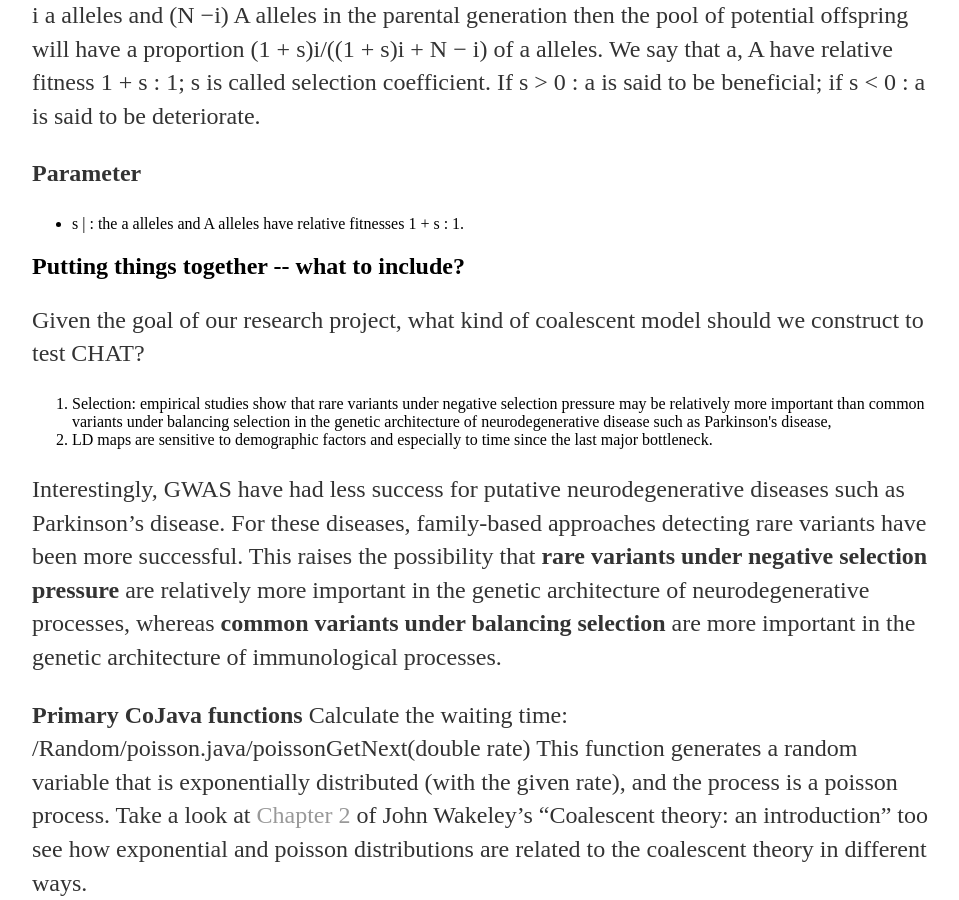
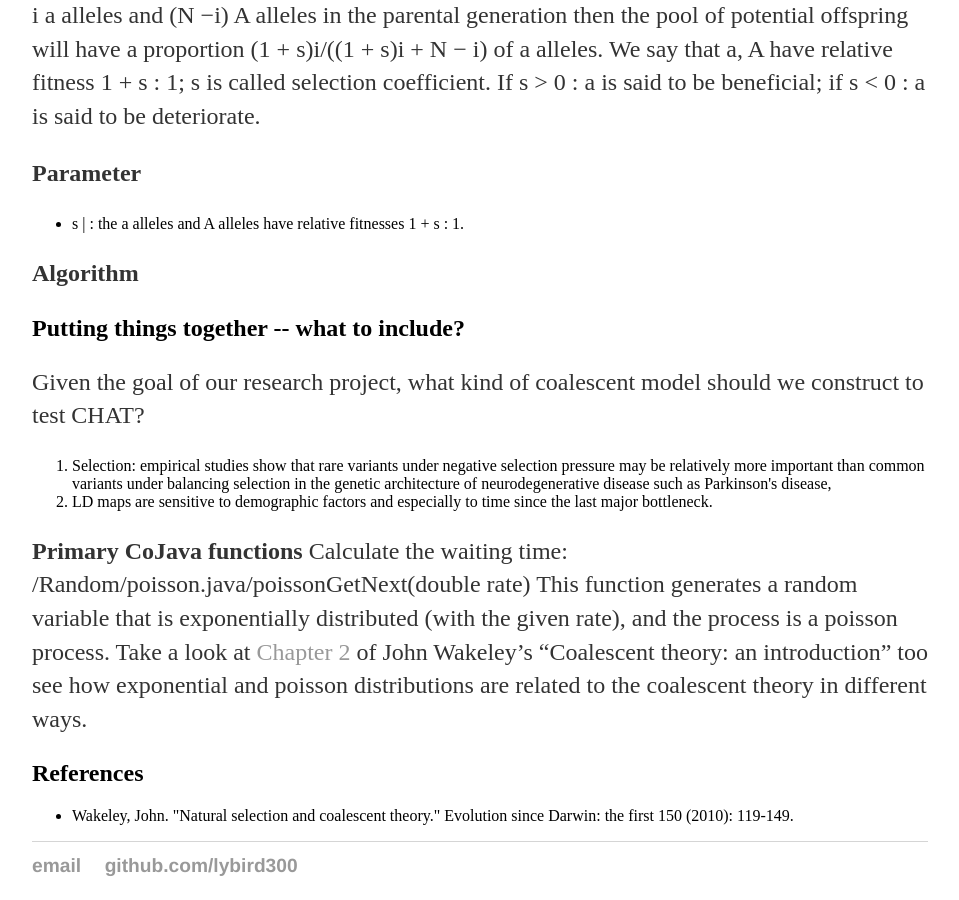
Before and after one commit to lybird300/lybird300.github.io, a Jekyll site: the page built from _posts/2015-04-03-coalescent2.md, in a window 1280 px wide and 900 px high, scrolled down 3951 px. Shown: the whole window, without its empty margins (160-1119 px from the left). Built offline with Jekyll 4.4.1, drawn with Linux system fonts in a browser that asks for light colours.

Commit message:
Update 2015-04-03-coalescent2.md

```diff
--- a/_posts/2015-04-03-coalescent2.md
+++ b/_posts/2015-04-03-coalescent2.md
@@ -74,6 +74,7 @@ The basis of the Wright-Fisher model is that during reproduction each individual
 <li>s | : the a alleles and A alleles have relative fitnesses 1 + s : 1. </li>
 </ul>
 
+<b>Algorithm</b>
 
 <h2>Putting things together -- what to include?</h2>
 Given the goal of our research project, what kind of coalescent model should we construct to test CHAT?
@@ -81,7 +82,6 @@ Given the goal of our research project, what kind of coalescent model should we
 <li>Selection: empirical studies show that rare variants under negative selection pressure may be relatively more important than common variants under balancing selection in the genetic architecture of neurodegenerative disease such as Parkinson's disease,</li>
 <li>LD maps are sensitive to demographic factors and especially to time since the last major bottleneck.</li>
 </ol>
-Interestingly, GWAS have had less success for putative neurodegenerative diseases such as Parkinson's disease. For these diseases, family-based approaches detecting rare variants have been more successful. This raises the possibility that <b>rare variants under negative selection pressure</b> are relatively more important in the genetic architecture of neurodegenerative processes, whereas <b>common variants under balancing selection</b> are more important in the genetic architecture of immunological processes.
 
 <b>Primary CoJava functions</b>
 Calculate the waiting time: /Random/poisson.java/poissonGetNext(double rate)
```
